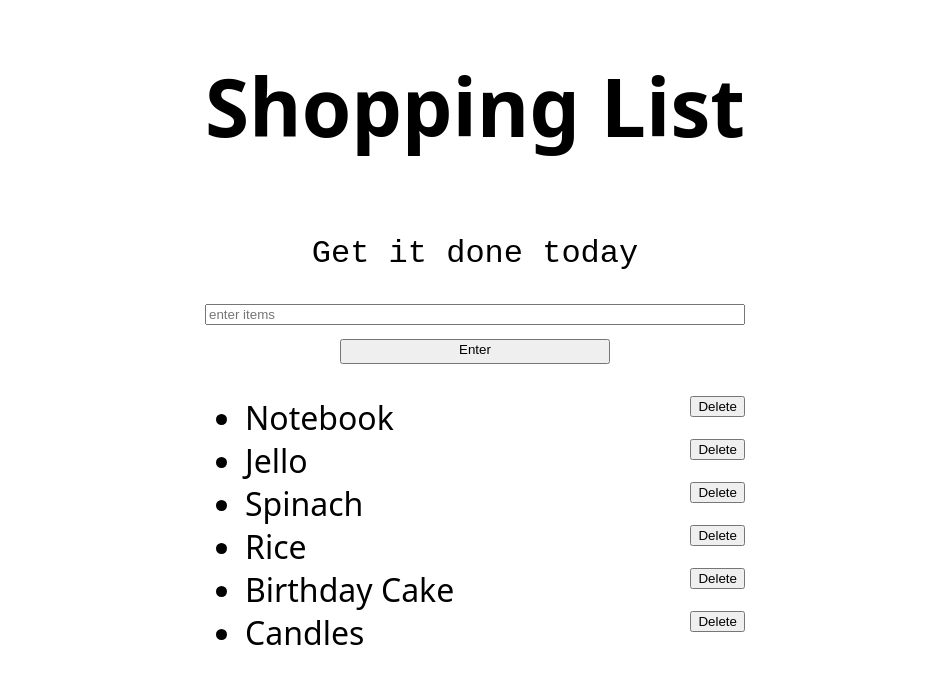
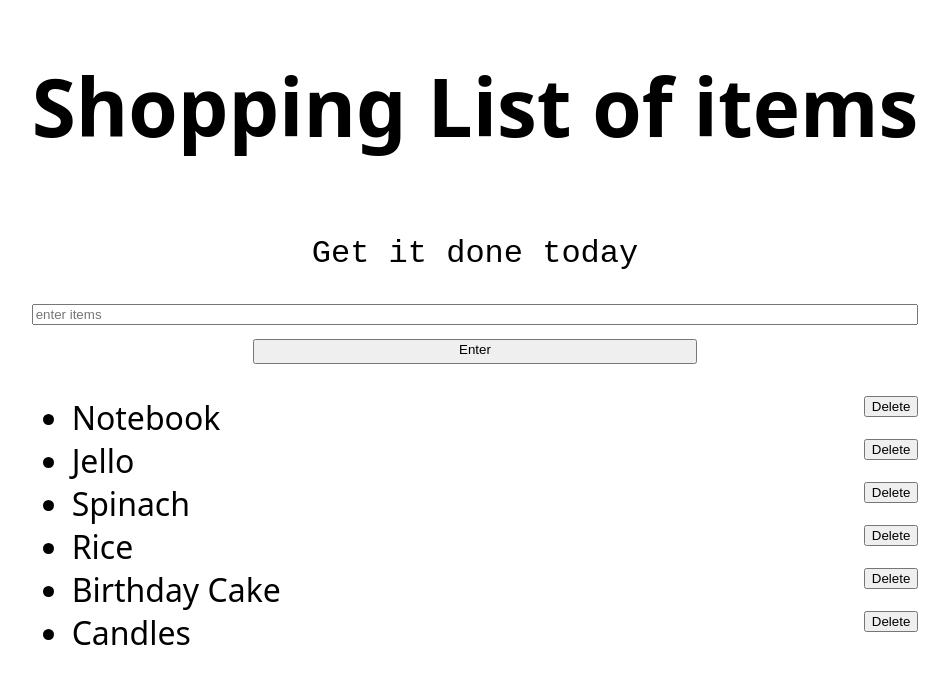
Before and after one commit to fairwind2k/todo_list, a plain HTML site: page index.html in a window 1280 px wide. Shown: the whole page, without its empty margins (173-1122 px from the left). Drawn offline with Linux system fonts and the light colour scheme.

Commit message:
changing text

```diff
--- a/index.html
+++ b/index.html
@@ -6,7 +6,7 @@
 	<link rel="stylesheet" type="text/css" href="style.css">
 </head>
 <body>
-	<h1>Shopping List</h1>
+	<h1>Shopping List of items</h1>
 	<p id="first">Get it done today</p>
 	<input id="userinput" type="text" placeholder="enter items">
 	<button id="enter">Enter</button>
```
